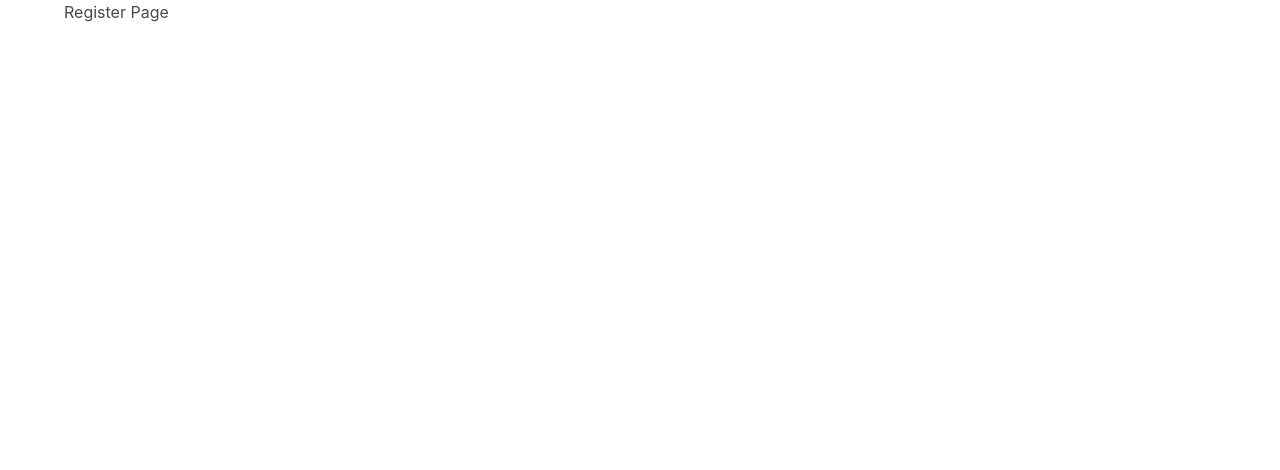
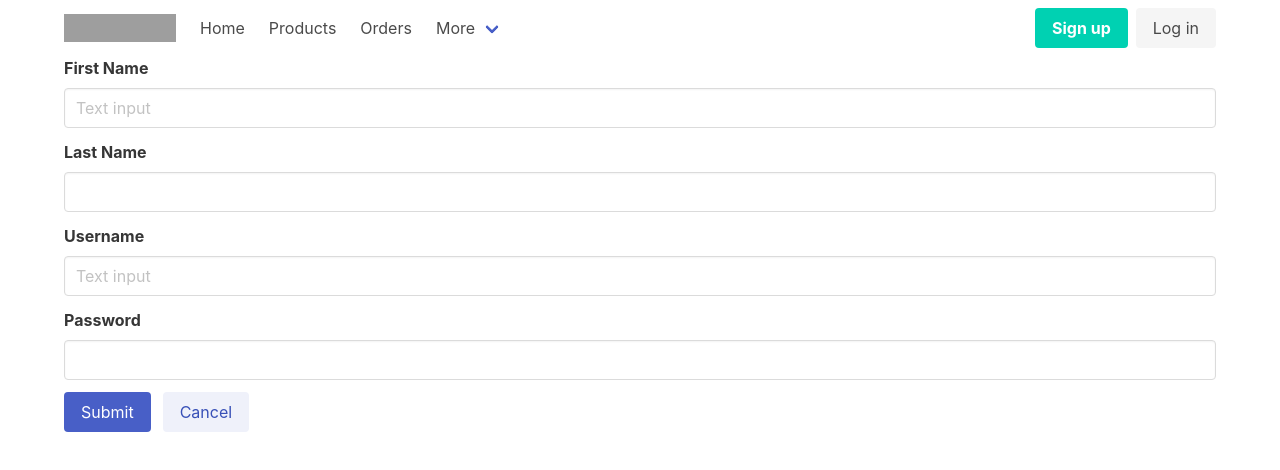
Before and after one commit to Nashville-Software-School-Assessments/bangazon-client, a Next.js app: page /register in a window 1280 px wide. Shown: the top 470 px of the page. Built offline with nearby package versions, Linux system fonts and the light colour scheme; grey boxes are pictures that could not be loaded.

Commit message:
user can register

```diff
--- a/components/navbar.js
+++ b/components/navbar.js
@@ -51,12 +51,16 @@ export default function Navbar() {
         <div className="navbar-end">
           <div className="navbar-item">
             <div className="buttons">
+              <Link href="/register">
                 <a className="button is-primary">
                   <strong>Sign up</strong>
                 </a>
+              </Link>
+              <Link href="/login">
                 <a className="button is-light">
                   Log in
                 </a>
+              </Link>
             </div>
           </div>
         </div>
--- a/data/fetcher.js
+++ b/data/fetcher.js
@@ -1,2 +1,3 @@
-export const fetchWithResponse = (url, options) => fetch(url, options).then(res => res.json())
-export const fetchWithoutResponse = (url, options) => fetch(url, options)
+const baseUrl = 'http://localhost:8000'
+export const fetchWithResponse = (url, options) => fetch(`${baseUrl}/${url}`, options).then(res => res.json())
+export const fetchWithoutResponse = (url, options) => fetch(`${baseUrl}/${url}`, options)
--- a/pages/index.js
+++ b/pages/index.js
@@ -1,5 +1,5 @@
 import Layout from '../components/layout'
-import Navbar from '../components/Navbar'
+import Navbar from '../components/navbar'
 
 export default function Index() {
   return (
--- a/pages/register.js
+++ b/pages/register.js
@@ -1,12 +1,102 @@
+import Link from 'next/link'
+import { useRouter } from 'next/router'
+import { useRef } from 'react'
 import Layout from '../components/layout'
+import Navbar from '../components/navbar'
+import { fetchWithResponse } from '../data/fetcher'
+export default function Register() {
+  const firstName = useRef('')
+  const lastName = useRef('')
+  const username = useRef('')
+  const password = useRef('')
+  const router = useRouter()
 
-export default function Register() {
-  return (<h1>Register Page</h1>)
+  const submit = (event) => {
+    event.preventDefault()
+    const body = {
+      username: username.current.value,
+      password: password.current.value,
+      first_name: firstName.current.value,
+      last_name: lastName.current.value
+    }
+
+    fetchWithResponse('api/register', {
+      method: 'POST',
+      headers: {
+        'Content-Type': 'application/json'
+      },
+      body: JSON.stringify(body)
+    }).then((res) => {
+      localStorage.setItem('token', res.token)
+      router.push('/')
+    })
+  }
+
+  return (
+    <>
+      <div class="field">
+        <label class="label">First Name</label>
+        <div class="control">
+          <input
+            class="input"
+            type="text"
+            placeholder="Text input"
+            ref={firstName}
+          ></input>
+        </div>
+      </div>
+      <div class="field">
+        <label class="label">Last Name</label>
+        <div class="control">
+          <input
+            class="input"
+            type="text"
+            ref={lastName}
+          ></input>
+        </div>
+      </div>
+
+      <div class="field">
+        <label class="label">Username</label>
+        <div class="control">
+          <input
+            class="input"
+            type="text"
+            placeholder="Text input"
+            ref={username}
+          ></input>
+        </div>
+      </div>
+
+      <div class="field">
+        <label class="label">Password</label>
+        <div class="control">
+          <input
+            class="input"
+            type="password"
+            ref={password}
+          ></input>
+        </div>
+      </div>
+
+      <div class="field is-grouped">
+        <div class="control">
+          <button class="button is-link" onClick={submit}>Submit</button>
+        </div>
+        <div class="control">
+          <Link href="/login">
+            <button class="button is-link is-light">Cancel</button>
+          </Link>
+        </div>
+      </div>
+    </>
+  )
 }
 
 Register.getLayout = function getLayout(page) {
   return (
     <Layout>
+      <Navbar />
       {page}
     </Layout>
   )
```
Lines whose indentation alone changed are shown as unchanged.
